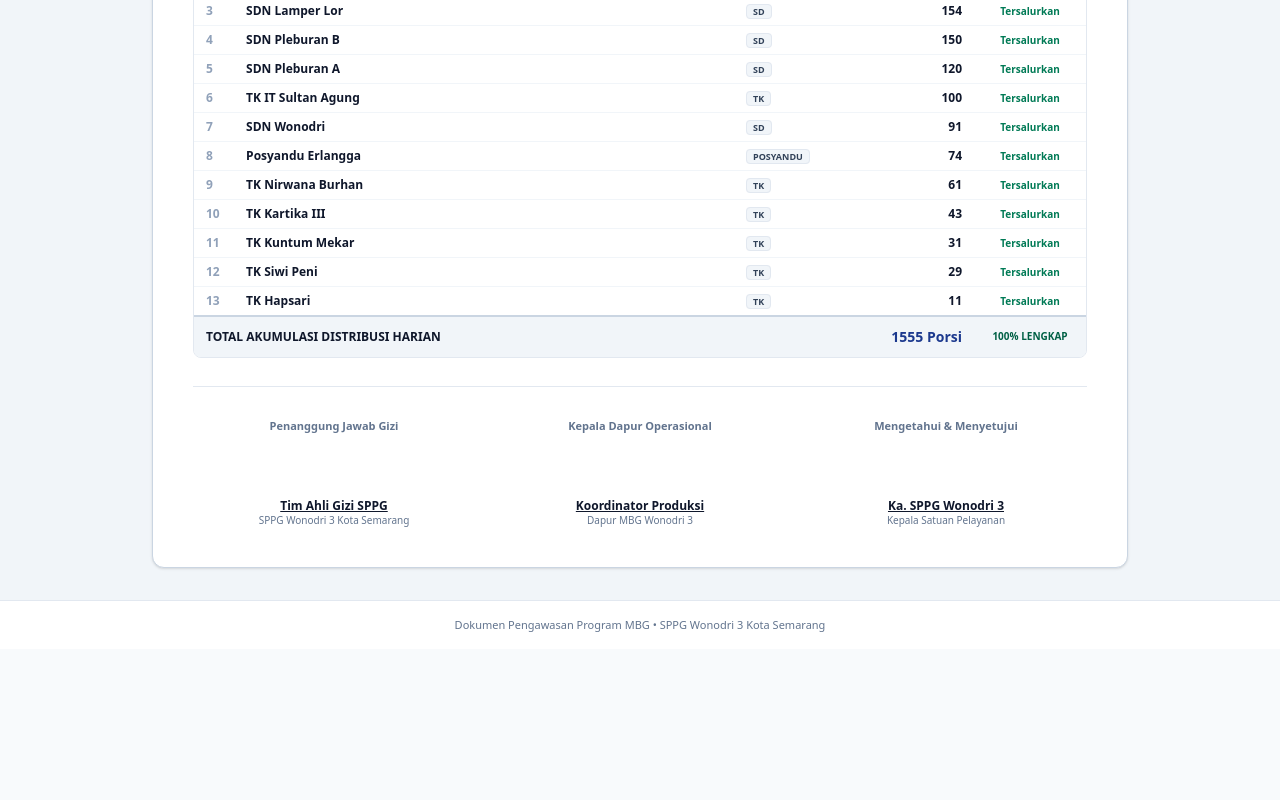
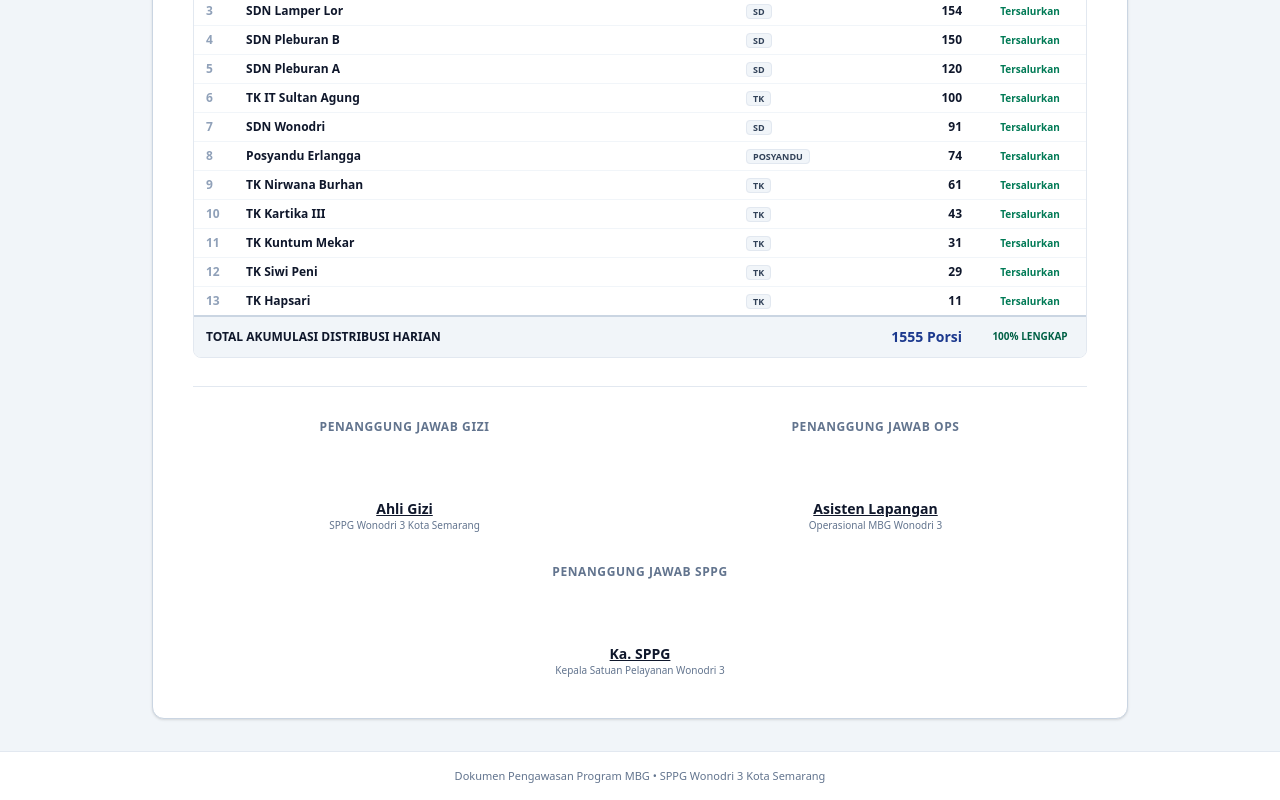
Before and after one commit to cilokesteh/arsip-operasional-sppg-wonodri3, a Next.js app: page / in a window 1280 px wide. Shown: the part 1441-2241 px from the top of the page. Before the commit the page ends 2090 px from the top, so only its background shows below. Built offline with nearby package versions, Linux system fonts and the light colour scheme.

Commit message:
fix(sign-off): update footer layout according to official hierarchy — Penanggung Jawab Gizi (Ahli Gizi) & Penanggung Jawab Ops (Asisten Lapangan) parallel, with Penanggung Jawab SPPG (Ka. SPPG) centered below

```diff
--- a/app/page.tsx
+++ b/app/page.tsx
@@ -479,25 +479,39 @@ export default function HomePage() {
             </div>
           </section>
 
-          {/* TANDA TANGAN / PENGESAHAN DOKUMEN RESMI (3 PIHAK) */}
-          <div className="pt-6 sm:pt-8 border-t border-slate-200 grid grid-cols-1 sm:grid-cols-3 gap-5 sm:gap-6 text-center text-xs text-slate-700">
-            <div className="p-3 sm:p-0 rounded-lg bg-slate-50 sm:bg-transparent border sm:border-0 border-slate-200">
-              <p className="font-semibold text-slate-500 text-[11px]">Penanggung Jawab Gizi</p>
-              <div className="h-10 sm:h-16" />
-              <p className="font-black text-slate-900 underline text-xs">Tim Ahli Gizi SPPG</p>
-              <p className="text-[10px] text-slate-500">SPPG Wonodri 3 Kota Semarang</p>
+          {/* TANDA TANGAN / PENGESAHAN DOKUMEN RESMI SESUAI HIERARKI */}
+          <div className="pt-6 sm:pt-8 border-t border-slate-200 space-y-6 text-center text-xs text-slate-700">
+            {/* Baris Atas: Penanggung Jawab Gizi Sejajar dengan Penanggung Jawab Ops */}
+            <div className="grid grid-cols-2 gap-4 sm:gap-12">
+              <div className="p-3 sm:p-0 rounded-lg bg-slate-50 sm:bg-transparent border sm:border-0 border-slate-200">
+                <p className="font-bold text-slate-500 text-[11px] sm:text-xs uppercase tracking-wider">
+                  Penanggung Jawab Gizi
+                </p>
+                <div className="h-12 sm:h-16" />
+                <p className="font-black text-slate-900 underline text-xs sm:text-sm">Ahli Gizi</p>
+                <p className="text-[10px] text-slate-500">SPPG Wonodri 3 Kota Semarang</p>
+              </div>
+
+              <div className="p-3 sm:p-0 rounded-lg bg-slate-50 sm:bg-transparent border sm:border-0 border-slate-200">
+                <p className="font-bold text-slate-500 text-[11px] sm:text-xs uppercase tracking-wider">
+                  Penanggung Jawab Ops
+                </p>
+                <div className="h-12 sm:h-16" />
+                <p className="font-black text-slate-900 underline text-xs sm:text-sm">Asisten Lapangan</p>
+                <p className="text-[10px] text-slate-500">Operasional MBG Wonodri 3</p>
+              </div>
             </div>
-            <div className="p-3 sm:p-0 rounded-lg bg-slate-50 sm:bg-transparent border sm:border-0 border-slate-200">
-              <p className="font-semibold text-slate-500 text-[11px]">Kepala Dapur Operasional</p>
-              <div className="h-10 sm:h-16" />
-              <p className="font-black text-slate-900 underline text-xs">Koordinator Produksi</p>
-              <p className="text-[10px] text-slate-500">Dapur MBG Wonodri 3</p>
-            </div>
-            <div className="p-3 sm:p-0 rounded-lg bg-slate-50 sm:bg-transparent border sm:border-0 border-slate-200">
-              <p className="font-semibold text-slate-500 text-[11px]">Mengetahui & Menyetujui</p>
-              <div className="h-10 sm:h-16" />
-              <p className="font-black text-slate-900 underline text-xs">Ka. SPPG Wonodri 3</p>
-              <p className="text-[10px] text-slate-500">Kepala Satuan Pelayanan</p>
+
+            {/* Baris Bawah: Penanggung Jawab SPPG (Ka. SPPG) di Tengah Sebagai Pengesah Utama */}
+            <div className="pt-2 flex justify-center">
+              <div className="p-3 sm:p-0 rounded-lg bg-slate-50 sm:bg-transparent border sm:border-0 border-slate-200 max-w-xs w-full text-center">
+                <p className="font-bold text-slate-500 text-[11px] sm:text-xs uppercase tracking-wider">
+                  Penanggung Jawab SPPG
+                </p>
+                <div className="h-12 sm:h-16" />
+                <p className="font-black text-slate-900 underline text-xs sm:text-sm">Ka. SPPG</p>
+                <p className="text-[10px] text-slate-500">Kepala Satuan Pelayanan Wonodri 3</p>
+              </div>
             </div>
           </div>
         </div>
```
